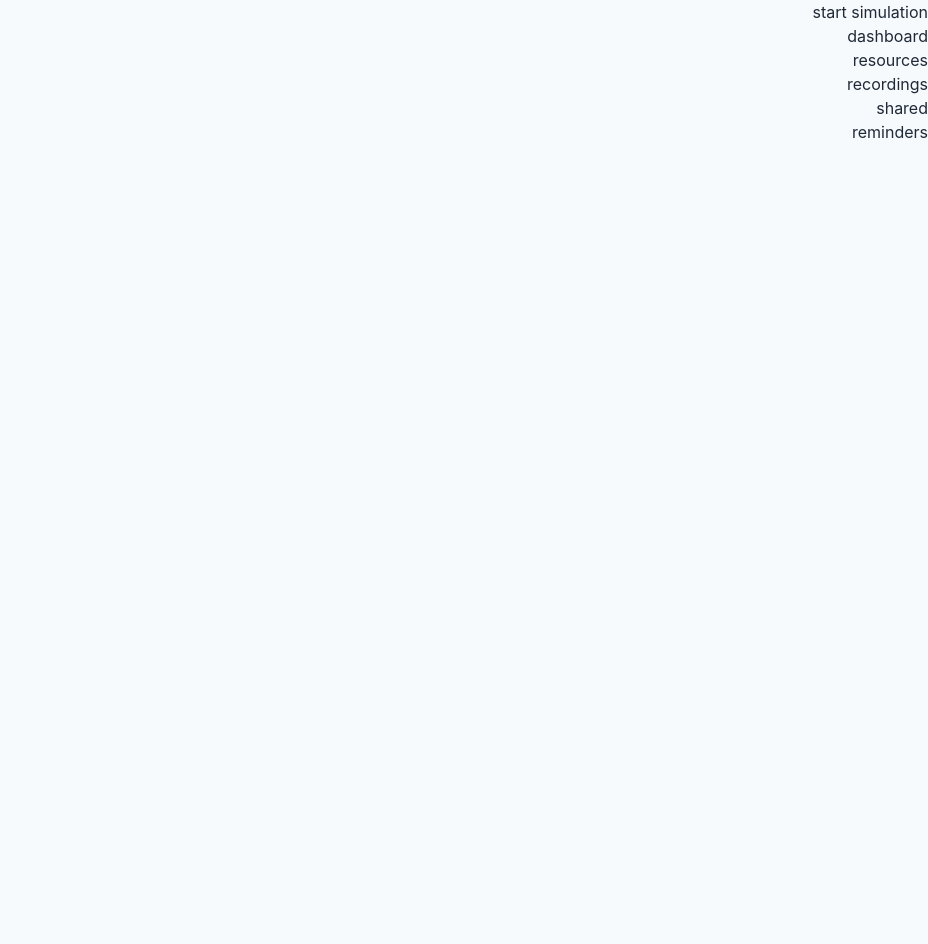
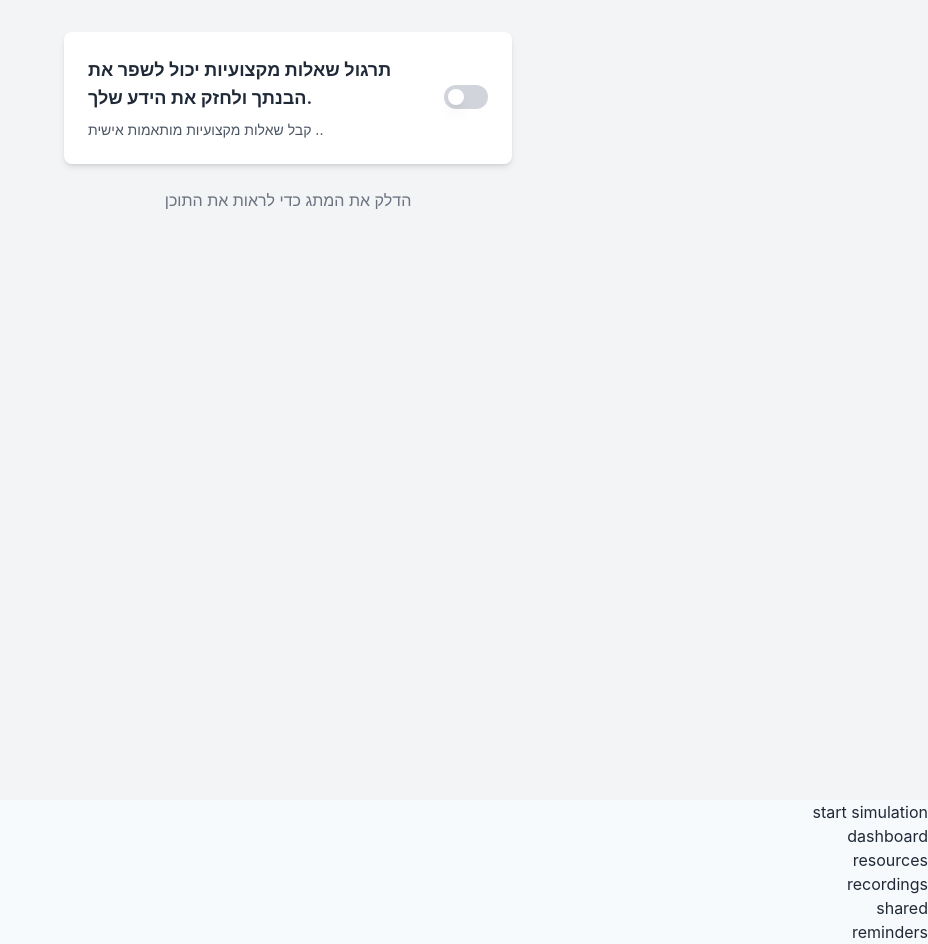
Before and after one commit to tamar0583235240/Temp-Project, a React (Create React App) app in the folder packages/frontend/: page / in a window 1280 px wide. Shown: the whole page, without its empty margins (352-1280 px from the left). Before the commit the page ends 800 px from the top, so only its background shows below. Built offline with nearby package versions, Linux system fonts and the light colour scheme.

Commit message:
SF Add an on/off button

```diff
--- a/packages/frontend/src/App.tsx
+++ b/packages/frontend/src/App.tsx
@@ -3,6 +3,7 @@ import { BrowserRouter } from 'react-router-dom'
 import AppRoutes from './shared/routes/appRoutes'
 import './App.css';
 import { MessageModalProvider } from './shared/ui/MessageModalContext';
+import ToggleButtonComponent from './features/reminders/components/ToggleButtonComponent';
 
 
 
@@ -12,6 +13,7 @@ function App() {
   return (
     <MessageModalProvider>
        <BrowserRouter>
+    <ToggleButtonComponent />
       <AppRoutes />
     </BrowserRouter>
     </MessageModalProvider>
--- /dev/null
+++ b/packages/frontend/src/features/reminders/components/ToggleButtonComponent.jsx
@@ -0,0 +1,75 @@
+import { useState } from 'react';
+
+export default function ToggleButtonComponent() {
+  // מצב הכפתור - דלוק או כבוי
+  const [isEnabled, setIsEnabled] = useState(false);
+
+  // פונקציה להחלפת מצב הכפתור
+  const toggleSwitch = () => {
+    setIsEnabled(!isEnabled);
+  };
+
+  return (
+    <div className="min-h-screen bg-gray-100 p-8">
+      <div className="max-w-md mx-auto">
+
+        {/* אזור הכפתור המתג */}
+        <div className="bg-white rounded-lg shadow-md p-6 mb-6">
+          <div className="flex items-center justify-between">
+
+            {/* טקסט ותיאור */}
+            <div>
+              <h3 className="text-lg font-semibold text-gray-800 mb-2">
+              תרגול שאלות מקצועיות יכול לשפר את הבנתך ולחזק את הידע שלך.
+              </h3>
+              <p className="text-sm text-gray-600">
+               קבל שאלות מקצועיות מותאמות אישית  ..
+              </p>
+            </div>
+
+            {/* הכפתור המתג */}
+            <div className="relative">
+              <button
+                onClick={toggleSwitch}
+                className={`relative inline-flex items-center h-6 rounded-full w-11 transition-colors duration-200 ease-in-out focus:outline-none focus:ring-2 focus:ring-offset-2 focus:ring-indigo-500 ${
+                  isEnabled ? 'bg-indigo-600' : 'bg-gray-300'
+                }`}
+                type="button"
+                role="switch"
+                aria-checked={isEnabled}
+              >
+                {/* הנקודה הנעה בתוך המתג */}
+                <span
+                  className={`inline-block w-4 h-4 transform transition-transform duration-200 ease-in-out bg-white rounded-full shadow-lg ${
+                    isEnabled ? 'translate-x-6' : 'translate-x-1'
+                  }`}
+                />
+              </button>
+            </div>
+          </div>
+        </div>
+
+        {/* התוכן שמופיע כשהמתג דלוק */}
+        {isEnabled && (
+          <div className="bg-white rounded-lg shadow-md p-6">
+            <div className="w-full h-32 bg-gradient-to-br from-blue-500 to-purple-600 rounded-lg flex items-center justify-center">
+              <div className="text-white text-center">
+                <div className="text-2xl font-bold mb-2">🗓️</div>
+                <p className="text-lg font-semibold">כל יום</p>
+                <p className="text-sm opacity-90">התוכן מופיע כשהמתג דלוק</p>
+              </div>
+            </div>
+          </div>
+        )}
+
+        {/* הודעה כשהמתג מכובה */}
+        {!isEnabled && (
+          <div className="text-center text-gray-500 mt-6">
+            <p>הדלק את המתג כדי לראות את התוכן</p>
+          </div>
+        )}
+
+      </div>
+    </div>
+  );
+}
--- a/packages/frontend/src/shared/routes/appRoutes.tsx
+++ b/packages/frontend/src/shared/routes/appRoutes.tsx
@@ -2,6 +2,7 @@ import { Routes, Route } from "react-router-dom";
 import { RoleProtectedRoute } from "../components/roleProtectedRoute";
 import HomePage from "../../pages/homePage";
 import RemindersComponents from "../../features/reminders/components/remindersComponents"
+import ToggleButtonComponent from '../../features/reminders/components/ToggleButtonComponent';//הוספה
 
 export default function AppRoutes() {
     return (
@@ -13,6 +14,7 @@ export default function AppRoutes() {
             <Route path="/recordings" element={<RoleProtectedRoute allowedRoles={["student"]}><p>Recordings</p></RoleProtectedRoute>} />
             <Route path="/shared" element={<RoleProtectedRoute allowedRoles={["student"]}><p>SharedRecordings</p></RoleProtectedRoute>} />
             <Route path="/resources" element={<RoleProtectedRoute allowedRoles={["student"]}><p>Resources</p></RoleProtectedRoute>} />
+            {/* <Route path="/toggle"   element={ <RoleProtectedRoute allowedRoles={["student"]}><p>tipes</p> <ToggleButtonComponent /> </RoleProtectedRoute>}/> */}
             <Route path="/reminders" element={<RoleProtectedRoute allowedRoles={["student"]}><RemindersComponents/></RoleProtectedRoute>} />
             <Route path="/admin/questions" element={
                 <RoleProtectedRoute allowedRoles={["admin"]}>
```
Also changed, not shown: 1 other file (tests, documents, lock files or other folders).
